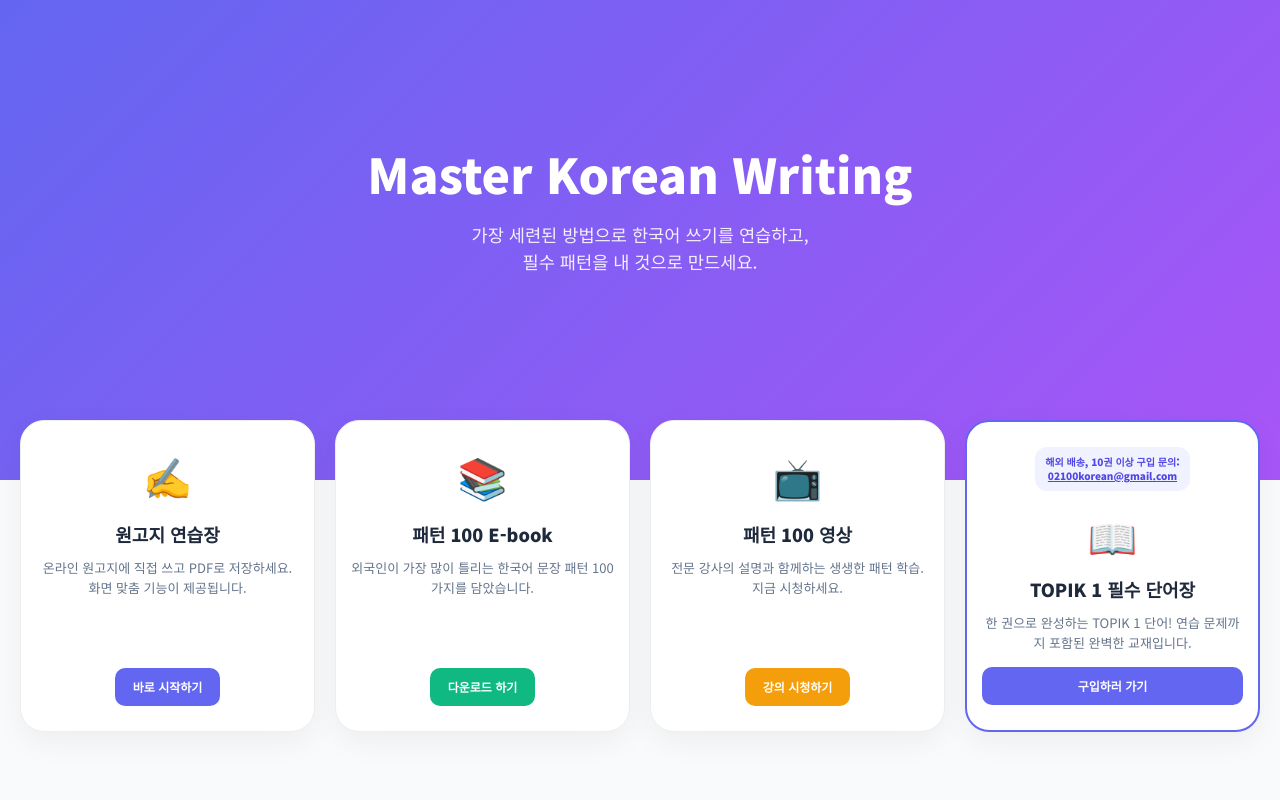
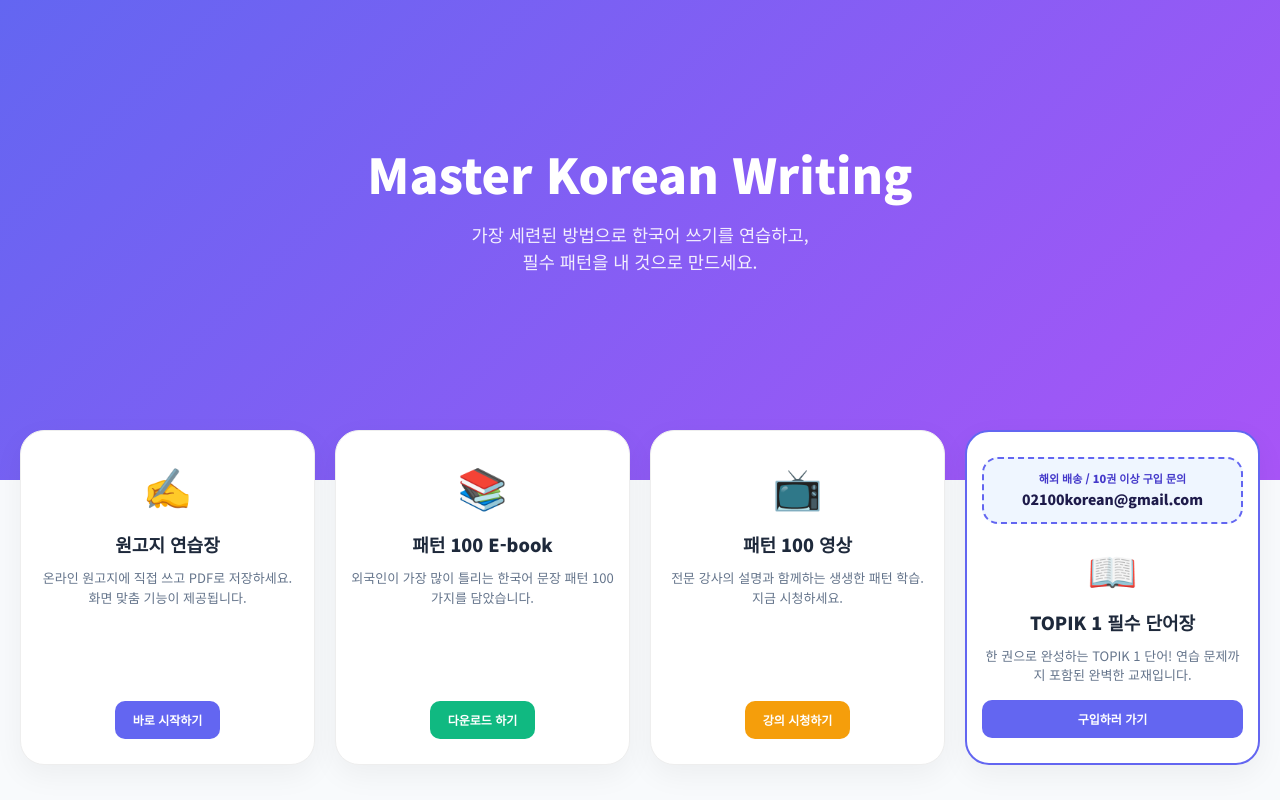
Before and after one commit to 02100korean/wongoji_s, a React (Create React App) app: page / in a window 1280 px wide. Built offline with nearby package versions, Linux system fonts and the light colour scheme; a web font is replaced by a local one.

Commit message:
Update App.js
도서 구매 링크 페이지 수정

```diff
--- a/src/App.js
+++ b/src/App.js
@@ -1,6 +1,6 @@
 import React, { useState, useCallback, useEffect, useRef } from 'react';
 
-// --- 1. 스타일 객체 정의 (안전성 확보) ---
+// --- 1. 스타일 객체 정의 ---
 const cardStyle = {
   transition: 'all 0.3s ease',
   cursor: 'pointer',
@@ -15,7 +15,9 @@ const cardStyle = {
   height: '100%',
   boxSizing: 'border-box',
   border: '1px solid #eee',
-  position: 'relative'
+  position: 'relative',
+  textDecoration: 'none',
+  color: 'inherit'
 };
 
 const cardTitleStyle = { fontSize: '18px', fontWeight: '800', marginBottom: '10px', color: '#1e293b' };
@@ -25,6 +27,8 @@ const selectStyle = { height: '42px', padding: '0 10px', borderRadius: '8px', bo
 
 // --- 2. 메인 홈 컴포넌트 (Home) ---
 const Home = ({ onNavigate }) => {
+  const bookSearchUrl = "https://search.shopping.naver.com/book/search?bookTabType=ALL&pageIndex=1&pageSize=40&query=%ED%95%9C%20%EA%B6%8C%EC%9C%BC%EB%A1%9C%20%EC%99%84%EC%84%B1%ED%95%98%EB%8A%94%20TOPIK%201%20%EB%8B%A8%EC%96%B4&sort=REL";
+
   return (
     <div style={{ minHeight: '100vh', backgroundColor: '#f8fafc', fontFamily: "'Noto Sans KR', sans-serif", color: '#1e293b' }}>
       <section style={{
@@ -53,10 +57,9 @@ const Home = ({ onNavigate }) => {
           transform: 'translateX(-50%)',
           flexDirection: 'column',
           alignItems: 'center',
-          display: 'none' // CSS 미디어쿼리로 portrait에서만 보이게 처리
+          display: 'none'
         }}>
           <span style={{ fontSize: '11px', fontWeight: '900', color: '#facc15', marginBottom: '8px', letterSpacing: '1px' }}>SCROLL DOWN</span>
-          {/* 강렬한 삼각형 화살표 SVG */}
           <svg width="40" height="40" viewBox="0 0 24 24" fill="#facc15" xmlns="http://www.w3.org/2000/svg">
             <path d="M12 21l-10-14h20l-10 14z" />
           </svg>
@@ -64,14 +67,15 @@ const Home = ({ onNavigate }) => {
       </section>
 
       <div className="cards-container" style={{
-        maxWidth: '1300px',
-        margin: '-60px auto 80px',
+        maxWidth: '1350px',
+        margin: '-50px auto 80px',
         padding: '0 20px',
         display: 'grid',
         gap: '20px',
         position: 'relative',
         zIndex: 10
       }}>
+        {/* 카드 1: 원고지 연습장 */}
         <div className="card-item" onClick={() => onNavigate('editor')} style={cardStyle}>
           <div style={{ fontSize: '40px', marginBottom: '15px' }}>✍️</div>
           <h3 style={cardTitleStyle}>원고지 연습장</h3>
@@ -79,36 +83,47 @@ const Home = ({ onNavigate }) => {
           <button style={cardButtonStyle}>바로 시작하기</button>
         </div>
 
-        <a href="https://buymeacoffee.com/02100korean/e/387205" target="_blank" rel="noreferrer" style={{ textDecoration: 'none' }}>
-          <div className="card-item" style={cardStyle}>
+        {/* 카드 2: E-book */}
+        <a href="https://buymeacoffee.com/02100korean/e/387205" target="_blank" rel="noreferrer" style={cardStyle}>
           <div style={{ fontSize: '40px', marginBottom: '15px' }}>📚</div>
           <h3 style={cardTitleStyle}>패턴 100 E-book</h3>
           <p style={cardDescStyle}>외국인이 가장 많이 틀리는 한국어 문장 패턴 100가지를 담았습니다.</p>
           <button style={{ ...cardButtonStyle, backgroundColor: '#10b981' }}>다운로드 하기</button>
-          </div>
         </a>
 
-        <a href="https://www.youtube.com/playlist?list=PLdNKi3Jkq1kmbPOQuexdPMYDxvrkfnWha" target="_blank" rel="noreferrer" style={{ textDecoration: 'none' }}>
-          <div className="card-item" style={cardStyle}>
+        {/* 카드 3: 영상 */}
+        <a href="https://www.youtube.com/playlist?list=PLdNKi3Jkq1kmbPOQuexdPMYDxvrkfnWha" target="_blank" rel="noreferrer" style={cardStyle}>
           <div style={{ fontSize: '40px', marginBottom: '15px' }}>📺</div>
           <h3 style={cardTitleStyle}>패턴 100 영상</h3>
           <p style={cardDescStyle}>전문 강사의 설명과 함께하는 생생한 패턴 학습. 지금 시청하세요.</p>
           <button style={{ ...cardButtonStyle, backgroundColor: '#f59e0b' }}>강의 시청하기</button>
-          </div>
         </a>
 
-        <div className="card-item" style={{...cardStyle, border: '2px solid #6366f1'}}>
-            <div style={{ backgroundColor: '#f1f2ff', color: '#4f46e5', fontSize: '10px', fontWeight: '800', padding: '8px 10px', borderRadius: '12px', marginBottom: '15px', lineHeight: '1.4' }}>
-                해외 배송, 10권 이상 구입 문의:<br/>
-                <span style={{textDecoration: 'underline'}}>02100korean@gmail.com</span>
+        {/* 카드 4: TOPIK 1 단어장 (전체 클릭 가능) */}
+        <a href={bookSearchUrl} target="_blank" rel="noreferrer" style={{...cardStyle, border: '2.5px solid #6366f1'}}>
+            {/* 더 크고 명확해진 문의 박스 */}
+            <div style={{
+                backgroundColor: '#eff6ff',
+                border: '2px dashed #6366f1',
+                color: '#1e1b4b',
+                width: '100%',
+                padding: '12px 10px',
+                borderRadius: '16px',
+                marginBottom: '15px',
+                lineHeight: '1.4',
+                boxSizing: 'border-box'
+            }}>
+                <div style={{ fontSize: '11px', fontWeight: '800', color: '#4338ca', marginBottom: '4px' }}>해외 배송 / 10권 이상 구입 문의</div>
+                <div style={{ fontSize: '14px', fontWeight: '900' }}>02100korean@gmail.com</div>
             </div>
+
             <div style={{ fontSize: '40px', marginBottom: '10px' }}>📖</div>
             <h3 style={cardTitleStyle}>TOPIK 1 필수 단어장</h3>
-            <p style={cardDescStyle}>한 권으로 완성하는 TOPIK 1 단어! 연습 문제까지 포함된 완벽한 교재입니다.</p>
-            <a href="https://search.shopping.naver.com/book/search?bookTabType=ALL&pageIndex=1&pageSize=40&query=%ED%95%9C%20%EA%B6%8C%EC%9C%BC%EB%A1%9C%20%EC%99%84%EC%84%B1%ED%95%98%EB%8A%94%20TOPIK%201%20%EB%8B%A8%EC%96%B4&sort=REL" target="_blank" rel="noreferrer" style={{ width: '100%' }}>
+            <p style={cardDescStyle}>
+                한 권으로 완성하는 TOPIK 1 단어! 연습 문제까지 포함된 완벽한 교재입니다.
+            </p>
             <button style={{ ...cardButtonStyle, width: '100%', backgroundColor: '#6366f1' }}>구입하러 가기</button>
         </a>
-        </div>
       </div>
     </div>
   );
@@ -236,24 +251,12 @@ export default function App() {
         @import url('https://fonts.googleapis.com/css2?family=Jua&family=Gamja+Flower&family=Hi+Melody&family=Poor+Story&family=Gowun+Dodum&family=Nanum+Pen+Script&family=Noto+Sans+KR:wght@400;700;900&family=Noto+Serif+KR:wght@400;700&family=Nanum+Barun+Pen:wght@400;700&display=swap');
 
         body { margin: 0; padding: 0; overflow-x: hidden; }
-
-        /* 홈 화면 레이아웃 */
         .cards-container { grid-template-columns: 1fr; }
         @media (min-width: 1000px) { .cards-container { grid-template-columns: repeat(4, 1fr) !important; } }
 
-        /* 세로 모드(Portrait)에서만 삼각형 화살표 가이드 노출 */
-        @media (orientation: portrait) {
-          .scroll-indicator { display: flex !important; }
-        }
-
-        /* 튀어오르는 애니메이션 */
+        @media (orientation: portrait) { .scroll-indicator { display: flex !important; } }
         .scroll-indicator { animation: bounceTriangle 2s infinite; }
-        @keyframes bounceTriangle {
-          0%, 20%, 50%, 80%, 100% {transform: translate(-50%, 0);}
-          40% {transform: translate(-50%, -12px);}
-          60% {transform: translate(-50%, -6px);}
-        }
-
+        @keyframes bounceTriangle { 0%, 20%, 50%, 80%, 100% {transform: translate(-50%, 0);} 40% {transform: translate(-50%, -12px);} 60% {transform: translate(-50%, -6px);} }
         .card-item:hover { transform: translateY(-10px); box-shadow: 0 20px 40px rgba(0,0,0,0.1); border-color: #6366f1 !important; }
 
         @media print {
```
Lines whose indentation alone changed are shown as unchanged.
